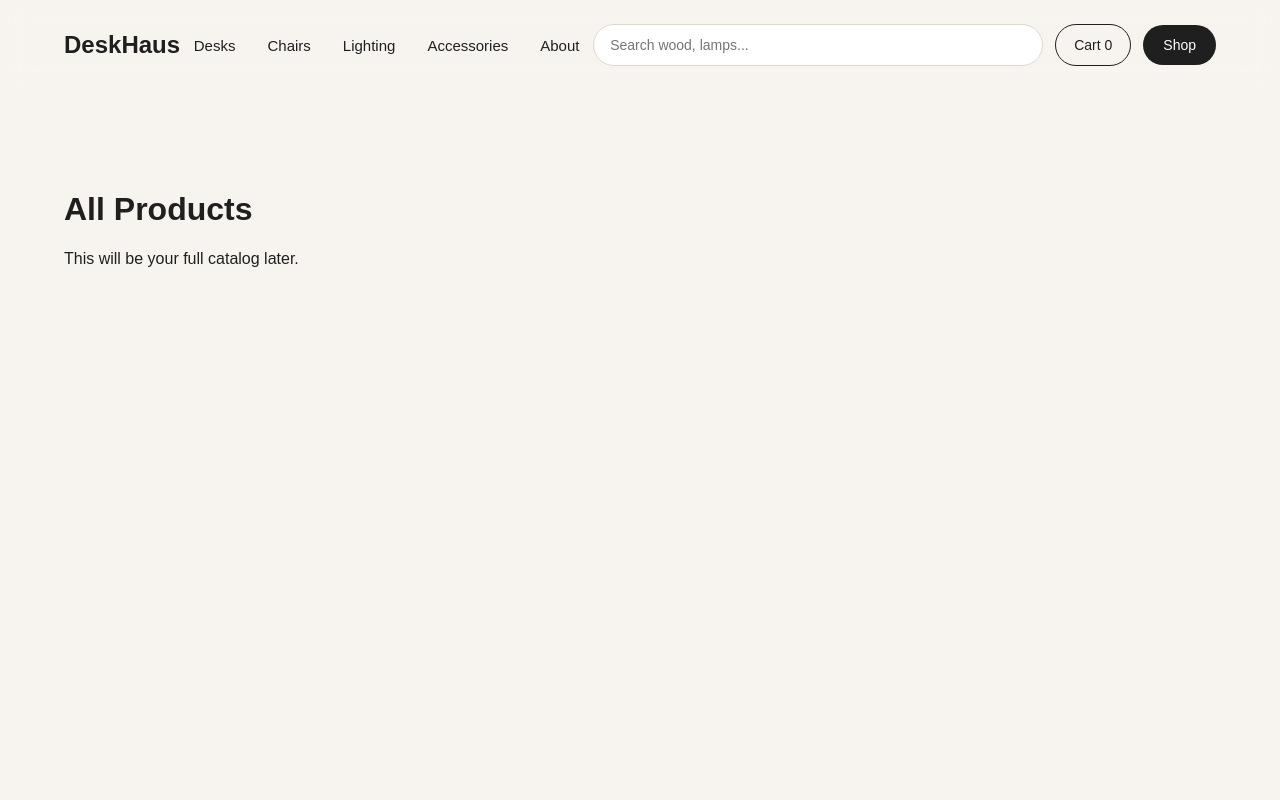
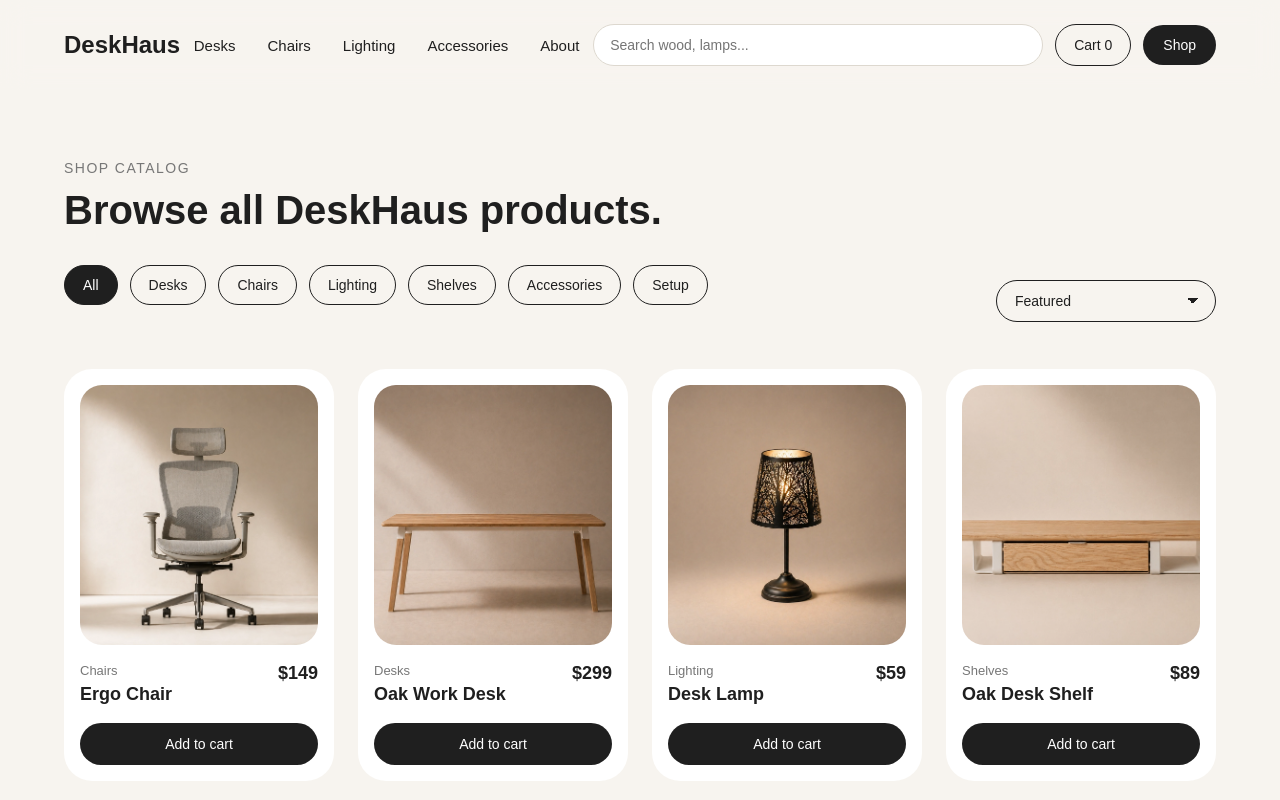
Before and after one commit to DavidGhachava/react-final-project, a React (Vite) app in the folder my-app/: page /products in a window 1280 px wide. Shown: the top 800 px of the page. Built offline with nearby package versions, Linux system fonts and the light colour scheme.

Commit message:
add products page with filtering, sorting, and cart integration

```diff
--- a/my-app/src/App.jsx
+++ b/my-app/src/App.jsx
@@ -19,7 +19,7 @@ function App() {
 
       <Routes>
         <Route path="/" element={<Home onAddToCart={handleAddToCart} />} />
-        <Route path="/products" element={<Products />} />
+        <Route path="/products" element={<Products onAddToCart={handleAddToCart} />} />
         <Route path="/about" element={<About />} />
       </Routes>
     </>
--- a/my-app/src/components/ProductGrid.jsx
+++ b/my-app/src/components/ProductGrid.jsx
@@ -4,6 +4,7 @@ import chair from '../assets/chair.webp'
 import lamp from '../assets/lamp.webp'
 import shelf from '../assets/shelf.webp'
 import setup from '../assets/setup.webp'
+import desk from '../assets/desk.webp'
 
 const products = [
   {
@@ -20,15 +21,15 @@ const products = [
   },
   {
     name: 'Oak Desk Shelf',
-    category: 'Accessories',
+    category: 'Shelves',
     price: 89,
     image: shelf,
   },
   {
-    name: 'Full Desk Setup',
-    category: 'Setup',
-    price: 499,
-    image: setup,
+   name: 'Oak Work Desk',
+   category: 'Desks',
+   price: 299,
+   image: desk,
   },
 ]
 
--- a/my-app/src/components/navbar.jsx
+++ b/my-app/src/components/navbar.jsx
@@ -8,12 +8,12 @@ function Navbar({ cartCount }) {
       </div>
 
       <nav className="nav-links">
-        <Link to="/products">Desks</Link>
-        <Link to="/products">Chairs</Link>
-        <Link to="/products">Lighting</Link>
-        <Link to="/products">Accessories</Link>
-        <Link to="/about">About</Link>
-      </nav>
+  <Link to="/products?category=Desks">Desks</Link>
+  <Link to="/products?category=Chairs">Chairs</Link>
+  <Link to="/products?category=Lighting">Lighting</Link>
+  <Link to="/products?category=Accessories">Accessories</Link>
+  <Link to="/about">About</Link>
+</nav>
 
       <div className="nav-actions">
         <input
--- a/my-app/src/index.css
+++ b/my-app/src/index.css
@@ -472,3 +472,74 @@ body {
     height: 300px;
   }
 }
+
+.filter-buttons {
+  display: flex;
+  gap: 12px;
+  margin-bottom: 32px;
+  flex-wrap: wrap;
+}
+
+.filter-button {
+  border: 1px solid #1f1f1f;
+  background: transparent;
+  color: #1f1f1f;
+  padding: 11px 18px;
+  border-radius: 999px;
+  cursor: pointer;
+  font-size: 14px;
+  transition: 0.2s ease;
+}
+
+.filter-button:hover,
+.filter-button.active {
+  background: #1f1f1f;
+  color: white;
+}
+
+.catalog-controls {
+  display: flex;
+  justify-content: space-between;
+  align-items: center;
+  gap: 24px;
+  margin-bottom: 32px;
+}
+
+.sort-select {
+  appearance: none;
+  -webkit-appearance: none;
+  min-width: 220px;
+  border: 1px solid #1f1f1f;
+  background-color: transparent;
+  color: #1f1f1f;
+  padding: 12px 42px 12px 18px;
+  border-radius: 999px;
+  cursor: pointer;
+  font-size: 14px;
+  outline: none;
+  background-image: linear-gradient(45deg, transparent 50%, #1f1f1f 50%),
+    linear-gradient(135deg, #1f1f1f 50%, transparent 50%);
+  background-position: calc(100% - 22px) 50%, calc(100% - 16px) 50%;
+  background-size: 6px 6px, 6px 6px;
+  background-repeat: no-repeat;
+  transition: 0.2s ease;
+}
+
+.sort-select:hover,
+.sort-select:focus {
+  background-color: #1f1f1f;
+  color: white;
+  background-image: linear-gradient(45deg, transparent 50%, white 50%),
+    linear-gradient(135deg, white 50%, transparent 50%);
+}
+
+@media (max-width: 700px) {
+  .catalog-controls {
+    flex-direction: column;
+    align-items: flex-start;
+  }
+
+  .sort-select {
+    width: 100%;
+  }
+}
--- a/my-app/src/pages/Products.jsx
+++ b/my-app/src/pages/Products.jsx
@@ -1,9 +1,117 @@
-function Products() {
+import ProductCard from '../components/ProductCard'
+import { useState } from 'react'
+
+import { useSearchParams } from 'react-router-dom'
+import chair from '../assets/chair.webp'
+import lamp from '../assets/lamp.webp'
+import shelf from '../assets/shelf.webp'
+import setup from '../assets/setup.webp'
+import desk from '../assets/desk.webp'
+
+const products = [
+  {
+    name: 'Ergo Chair',
+    category: 'Chairs',
+    price: 149,
+    image: chair,
+  },
+  {
+  name: 'Oak Work Desk',
+  category: 'Desks',
+  price: 299,
+  image: desk,
+  },
+  {
+    name: 'Desk Lamp',
+    category: 'Lighting',
+    price: 59,
+    image: lamp,
+  },
+  {
+    name: 'Oak Desk Shelf',
+    category: 'Shelves',
+    price: 89,
+    image: shelf,
+  },
+  {
+    name: 'Full Desk Setup',
+    category: 'Setup',
+    price: 499,
+    image: setup,
+  },
+]
+
+function Products({ onAddToCart }) {
+  const [searchParams, setSearchParams] = useSearchParams()
+  const selectedCategory = searchParams.get('category') || 'All'
+  const [sortOption, setSortOption] = useState('featured')
+
+  const categories = ['All', 'Desks', 'Chairs', 'Lighting', 'Shelves', 'Accessories', 'Setup']
+
+  const filteredProducts =
+  selectedCategory === 'All'
+    ? products
+    : products.filter((product) => product.category === selectedCategory)
+
+    const sortedProducts = [...filteredProducts].sort((a, b) => {
+  if (sortOption === 'price-low') return a.price - b.price
+  if (sortOption === 'price-high') return b.price - a.price
+  if (sortOption === 'name') return a.name.localeCompare(b.name)
+  return 0
+})
+
   return (
-    <div style={{ padding: '80px 64px' }}>
-      <h1>All Products</h1>
-      <p>This will be your full catalog later.</p>
-    </div>
+    <section className="products-section">
+      <div className="section-header">
+        <p>Shop catalog</p>
+        <h2>Browse all DeskHaus products.</h2>
+      </div>
+
+        <div className="catalog-controls">
+  <div className="filter-buttons">
+    {categories.map((category) => (
+      <button
+        key={category}
+        className={
+          selectedCategory === category
+            ? 'filter-button active'
+            : 'filter-button'
+        }
+        onClick={() =>
+  category === 'All'
+    ? setSearchParams({})
+    : setSearchParams({ category })
+}
+      >
+        {category}
+      </button>
+    ))}
+  </div>
+
+  <select
+    className="sort-select"
+    value={sortOption}
+    onChange={(event) => setSortOption(event.target.value)}>
+    <option value="featured">Featured</option>
+    <option value="price-low">Price: Low to High</option>
+    <option value="price-high">Price: High to Low</option>
+    <option value="name">Name: A to Z</option>
+  </select>
+</div>
+
+      <div className="product-grid">
+        {sortedProducts.map((product)  => (
+          <ProductCard
+            key={product.name}
+            image={product.image}
+            name={product.name}
+            category={product.category}
+            price={product.price}
+            onAddToCart={onAddToCart}
+          />
+        ))}
+      </div>
+    </section>
   )
 }
 
```
Also changed, not shown: my-app/src/assets/desk.webp (added).
